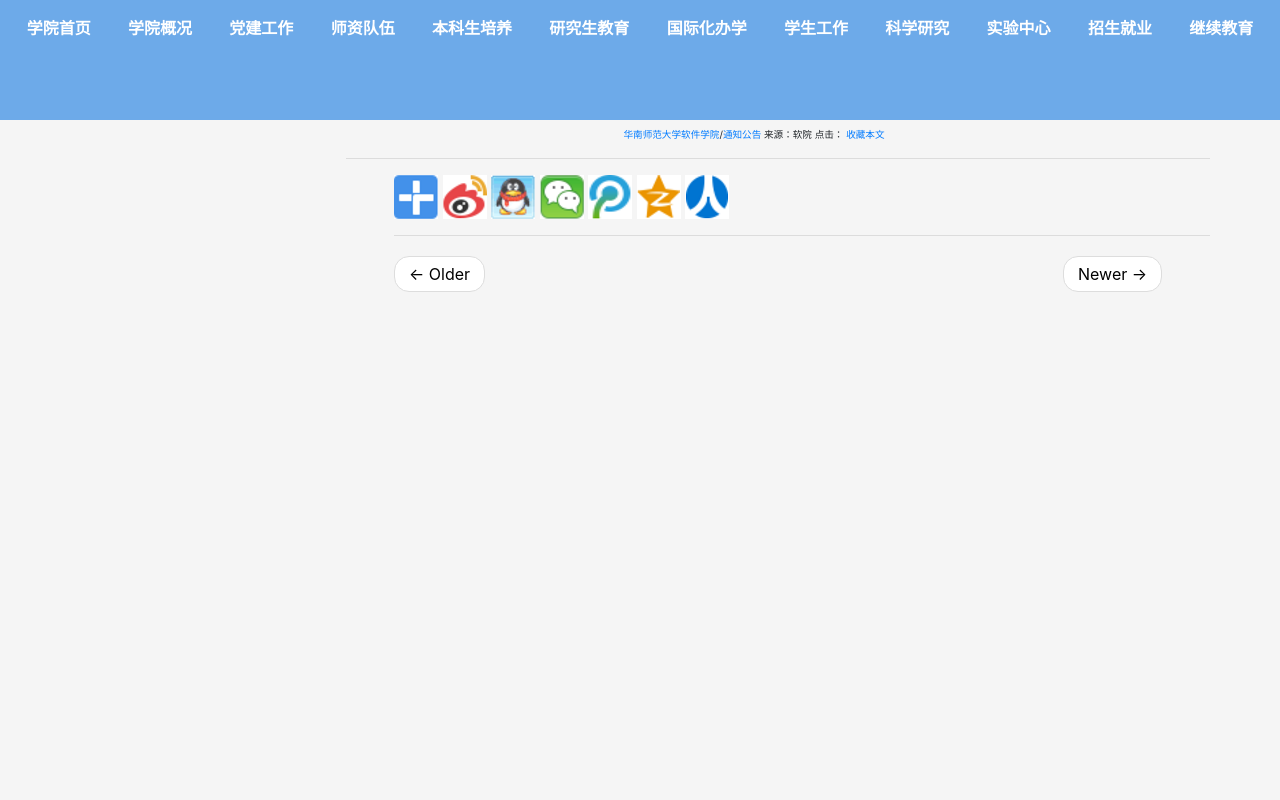
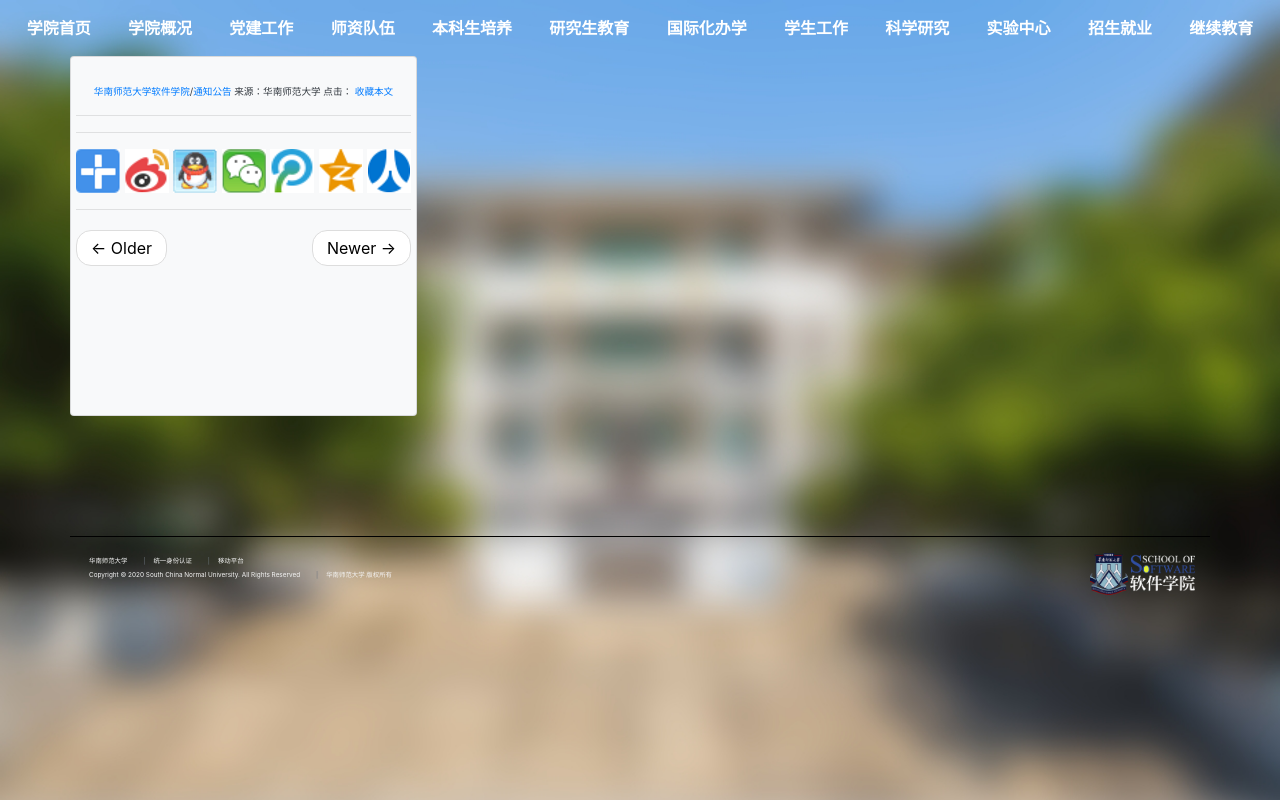
Before and after one commit to luguangyao/ImplementationOfSoftware, a website: page view/detail.html in a window 1280 px wide. Shown: the top 800 px of the page. Drawn offline with Linux system fonts and the light colour scheme; no server answers; files whose address does not match are found by name.

Commit message:
ljb change style

```diff
--- a/public/css/detail.css
+++ b/public/css/detail.css
@@ -1,112 +1,53 @@
+body{
+    overflow-x: hidden;
+    background: url("/public/image/bg2.jpg") no-repeat fixed;
+    background-size: cover;
+}
 
 
-/***/
-html,body{
-	background-color: #F5F5F5;
+		@media screen and (min-width: 1280px){
+			.detail_left{
+				width: 30%;
+			}
+			.detail_right{
+				width: 70%;
+			}
+		}
+
+		@media screen and (max-width: 1280px){
+			.detail_left{
+				display: none;
+			}
+			.detail_right{
 				width: 100%;
-	height: 100%;
-	margin: 0;
-	padding: 0;
+				margin-left: 1rem;
+				margin-right: 1rem;
 			}
-.all{
-	width: 100%;
-	background-color: #F5F5F5;
-	position: relative;
-	min-height: 100%;
 		}
-.header{
-	width: 100%;
-	height: 15%;
-	background: #6DAAE9;
-	background-size: 100% 100%;
-}
-.htmltail{
-	width: 100%;
-	background:  #6DAAE9;
-	background-size: 100% 100%;
-	margin-top: -50px;
-	 position: absolute;
-}
-/*the_whole*/
-.the_whole{
-	background-color: #F5F5F5;
+
+		.position-fixed{
+			width: 20rem;
+			position: fixed !important;
 		}
 
 		/*标题下的小字体*/
 		.my_small{
 			font-size: 0.6rem;
 		}
+		/*最新消息*/
+		.detail_nav_title{
+			font-size: 1.5rem;
+			color: #FFFFFF;
+		}
+
 		/*底部文字的悬浮放大*/
 		.img_logo:hover{
 			-webkit-transform: scale(1.2,1.2);
 			-moz-transition: 1s -moz-transform;
 			transition-duration: 0.5s;
 		}
-/*主要内容*/
-.main{
-	width: 80%;
-    margin-left: 100px;
-}
 
-/*全屏时*/
-@media screen and (max-width: 1280px){
-	.detail_left{
-		display: none;
-	}
-	.detail_right{
-		width: 100%;
-	}
-}
-.mydetail_left{
-	position: block;
-	width: 20%;
-}
-.detail_left{
-
-}
-.detail_right{
-	width: 80%;
-}
-
-/*左边导航*/
-.detail_left {
-	position: fixed;
-	width: 15%;
-}
-.left {
-	display: inline;
-	margin: 0 auto;
-	margin-left: 10%;
-	width: 210px;
-}
-.pinned {
-	background: #F5F5F5;
-	width: auto;
-	margin-left: 1rem;
-}
-.extend-title p {
-	padding-left: 15px;
-	color: #fff;
-	background: #1F76BD;
-	font-size: 16px;
-	line-height: 50px;
-}
-.extend-con li {
-	font-size: 12px;
-	padding: 10px 15px;
-	line-height: 20px;
-	border: 1px solid #C8DCF2;
-	border-top: 0px;
-}
-.extend-con li a {
-	color: #3A639F;
-}
-.extend-con li span {
-	padding-left: 10px;
-	color: #9FA3A5;
-}
 		/*pager*/
-
 		.pager {
 		  padding-left: 0;
 		  margin: 20px 0;
@@ -118,14 +59,7 @@ html,body{
 		.pager .previous > span {
 		  float: left;
 		}
-/* .pager .disabled > a,
-.pager .disabled > a:hover,
-.pager .disabled > a:focus,
-.pager .disabled > span {
-  color: #777;
-  cursor: not-allowed;
-  background-color: #fff;
-} */
+
 		.label {
 		  display: inline;
 		  padding: .2em .6em .3em;
--- a/public/js/detail.js
+++ b/public/js/detail.js
@@ -1,8 +1,10 @@
 $(function (){
 
-	//引入头尾文件
-	$(".header").load("/template/navigator.html");
-	$(".htmltail").load("/template/footer.html");
+	var h=window.screen.height;//先获取屏幕分辨率大小
+	$(".card").css("min-height",h*0.6);  //预设卡片最小高度
+
+	$("#navigator").load("/template/navigator.html");
+	$("#footer").load("/template/footer.html");
 
 	//主功能
 	var nid=getid();
@@ -64,19 +66,20 @@ function findnews(id){    //获取指定id的新闻
 }
 
 function getcommment(){  //推荐新闻
-	var num=6;  //先找4条数据
+
+	var num=4;  //先找4条数据
 	$.ajax({
 		url:"/data/-1/"+num,
 		dataType : 'json',
 		type : 'GET',
 		success : function(data) {
 			//console.log(data);
-			$("#thenews").html("");  //将ul赋值空
+			$("#thenews").html("");  //将ul赋空
 			console.log(data)
-			var dataOptions="";
+			var dataOptions='<li class="nav-item detail_nav_title"><b>最新消息</b></li>';
 			for(var i=0;i<data.length;i++){
-				dataOptions+='<a href="/new/'+data[i].nid+'" class="list-group-item">'+data[i].title+"<span class='badge'>新</span></a>";
-
+				dataOptions+='<li class="nav-item">';
+				dataOptions+='<a class="nav-link" href="/new/'+data[i].nid+'">'+data[i].title+"<span class='badge'>新</span></a></li>";
 			}
 			console.log(dataOptions);
 			$("#thenews").html(dataOptions);
--- a/view/detail.html
+++ b/view/detail.html
@@ -1,92 +1,86 @@
 <!DOCTYPE html>
-<html>
+<html lang="en">
 <head>
-		<meta charset="utf-8">
-		<title></title>
-	</head>
-
-
+    <meta charset="UTF-8">
     <link rel="stylesheet" href="/public/css/bootstrap.css" />
     <script src="/public/js/jquery.min.js"></script>
     <script src="/public/js/bootstrap.min.js"></script>
 
 	<link rel="stylesheet" href="/public/css/detail.css" />
-
 	<script src="/public/js/detail.js"></script>
 
+</head>
+<body>
+    <div id="navigator"></div>
 
-	<body>
+	<div class="container">
+		<div class="row">
+			<div class="card bg-light text-dark">
+				<div class="card-body">
+					<div class="row">
 
-		<div class="header m-0 p-0"></div>
-		<div class="all">
-				<div class="container">
-
-
-
-					<div class="row the_whole text-center">
-
-						<div class="mydetail_left"></div>
-						<div class="detail_left mt-0 pt-0">
-							<div class="left col-lg-3 p-0 pr-2 text-center">
-								<div class="extend">
-									<div class="pinned m-0 p-0">
-										<div class="extend-title">
-											<p>最新消息</p>
-										</div>
-										<div class="extend-con" id="thenews">
-											<!-- <a href="#" class="list-group-item">Lorem ipsum dolor sit amet, consectetur adipisicing elit. Corporis expedita.<span class="badge">新</span></a>
-											 -->
-										</div>
-									</div>
-								</div>
-							</div>
+						<!--左边垂直导航-->
+						<div class="detail_left m-0 p-0">
+							<nav class="navbar bg-info navbar-dark position-fixed">
+							  <ul class="navbar-nav" id="thenews">
+									<!-- <li class="nav-item detail_nav_title">
+										最新消息
+									</li>
+									<li class="nav-item ">
+									  <a class="nav-link" href="#">Lorem ipsum dolor sit amet, consectetur adipisicing elit. Sapiente aliquam rem fuga alias dignissimos aperiam ratione nihil totam delectus in.<span class="badge">新</span></a>
+									</li>
+									<li class="nav-item">
+									  <a class="nav-link" href="#">Link 2<span class="badge">新</span></a>
+									</li>
+									<li class="nav-item">
+									  <a class="nav-link" href="#">Link 3<span class="badge">新</span></a>
+									</li> -->
+							  </ul>
+							</nav>
 						</div>
 
-						<div class="detail_right">
-							<div class="title mr-0 ">
-								<h5 class="text-center ml-5 mr-0">
+						<!--右边-->
+						<div class="detail_right m-0 p-0">
+							<!--title-->
+							<div class="title m-0 p-0">
+								<h5 class="text-center">
 									<span id="title"></span>
 								</h5>
+							</div>
 							<p class="my_small text-center">
 								<a href="#">华南师范大学软件学院</a>/<a href="#">通知公告</a>
 								<span id="publishtime"></span>
-									来源：软院 点击：<span id="visit"></span>
+								来源：华南师范大学 点击：<span id="visit"></span>
 								<a href="#">收藏本文</a>
 							</p>
-								<div class="ml-5"><hr /></div>
 
-								<!-- 正文 -->
-								<div class="main text-center">
+							<hr />
+
+							<!--正文-->
+							<div class="main p-0 m-0">
 								<span id="content"></span>
 							</div>
 
-
-								<div class="ended ml-5">
+							<!--结尾-->
+							<div class="ended m-0 p-0">
 								<p />
-									<ul class="list-unstyled ml-5"> <!--去掉小圆点的-->
+								<hr />
+								<ul class="list-unstyled m-0 p-0"> <!--去掉小圆点的-->
 									<li class="text-left">
-											<!-- <a href="" class="text-muted my_small"><img src="../public/image/detail/share.png" alt="" class="img_logo" /></a>
-											<a href="" class="text-muted my_small"><img src="../public/image/detail/weibo.png" alt="" class="img_logo" /></a>
-											<a href="" class="text-muted my_small"><img src="../public/image/detail/qq.png" alt="" class="img_logo" /></a>
-											<a href="" class="text-muted my_small"><img src="../public/image/detail/wechat.png" alt="" class="img_logo" /></a>
-											<a href="" class="text-muted my_small"><img src="../public/image/detail/tcweibo.png" alt="" class="img_logo" /></a>
-											<a href="" class="text-muted my_small"><img src="../public/image/detail/qqzone.png" alt="" class="img_logo" /></a>
-											<a href="" class="text-muted my_small"><img src="../public/image/detail/renren.png" alt="" class="img_logo" /></a> -->
-
-											<a href="" class="text-muted my_small"><img src="/public/image/detail/share.png" alt="" class="img_logo" /></a>
-											<a href="" class="text-muted my_small"><img src="/public/image/detail/weibo.png" alt="" class="img_logo" /></a>
-											<a href="" class="text-muted my_small"><img src="/public/image/detail/qq.png" alt="" class="img_logo" /></a>
-											<a href="" class="text-muted my_small"><img src="/public/image/detail/wechat.png" alt="" class="img_logo" /></a>
-											<a href="" class="text-muted my_small"><img src="/public/image/detail/tcweibo.png" alt="" class="img_logo" /></a>
-											<a href="" class="text-muted my_small"><img src="/public/image/detail/qqzone.png" alt="" class="img_logo" /></a>
-											<a href="" class="text-muted my_small"><img src="/public/image/detail/renren.png" alt="" class="img_logo" /></a>
+										<a href="#" class="text-muted my_small"><img src="/public/image/detail/share.png" alt="" class="img_logo" /></a>
+										<a href="#" class="text-muted my_small"><img src="/public/image/detail/weibo.png" alt="" class="img_logo" /></a>
+										<a href="#" class="text-muted my_small"><img src="/public/image/detail/qq.png" alt="" class="img_logo" /></a>
+										<a href="#" class="text-muted my_small"><img src="/public/image/detail/wechat.png" alt="" class="img_logo" /></a>
+										<a href="#" class="text-muted my_small"><img src="/public/image/detail/tcweibo.png" alt="" class="img_logo" /></a>
+										<a href="#" class="text-muted my_small"><img src="/public/image/detail/qqzone.png" alt="" class="img_logo" /></a>
+										<a href="#" class="text-muted my_small"><img src="/public/image/detail/renren.png" alt="" class="img_logo" /></a>
 									</li>
 								</ul>
 
-									<div class="ml-5"><hr /></div>
-										<!-- <button id="pre" class="btn btn-outline-secondary"><</button>
-										<button id="next" class="btn btn-outline-secondary">></button> -->
-										<div class="page ml-5 mr-5">
+								<hr />
+
+								<!--分页显示-->
+								<div class="page m-0 p-0">
 									<ul class="pager">  <!--disable属性在js理实现-->
 										<li class="previous" id="ll"><span id="pre">&larr; Older</span></li>
 										<li class="next" id="rr"><span id="next">Newer &rarr;</span></li>
@@ -94,16 +88,22 @@
 								</div>
 							</div>
 
+							<p>&nbsp;</p>
+							<p>&nbsp;</p>
 
+						</div>
 
 					</div>
 				</div>
 			</div>
 		</div>
 	</div>
+
+
+
 	<p>&nbsp;</p>
 	<p>&nbsp;</p>
-
-		<div class="htmltail"></div>
+	<p>&nbsp;</p>
+    <div id="footer"></div>
 </body>
 </html>
```
Lines whose indentation alone changed are shown as unchanged.
